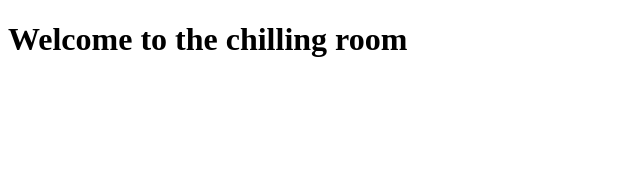
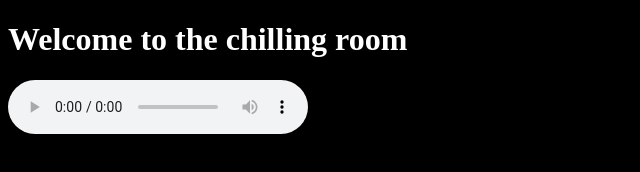
Before and after one commit to the-GUNNAR0606/the-gunnar0606.github.io, a plain HTML site: page media.html in a window 1280 px wide. Shown: the whole page, without its empty margins (0-640 px from the left). Drawn offline with Linux system fonts and the light colour scheme.

Commit message:
finishing

```diff
--- a/media.html
+++ b/media.html
@@ -6,10 +6,16 @@
         </title>
     </head>
     <body>
+        <style>
+            *{
+                background-color: rgb(0, 0, 0);
+                color: white;
+            }
+        </style>
         <h1>Welcome to the chilling room</h1>
-        <div class="link">
-            <a href=""></a>
-            <a href=""></a>
+        <div>
+            <audio src="Phill C. - Ultrasonic Faith.mp3" controls></audio>
+            <a href="God.html"></a>
             <a href=""></a>
             <a href=""></a>
             <a href=""></a>
```
Also changed, not shown: 2 other files.
